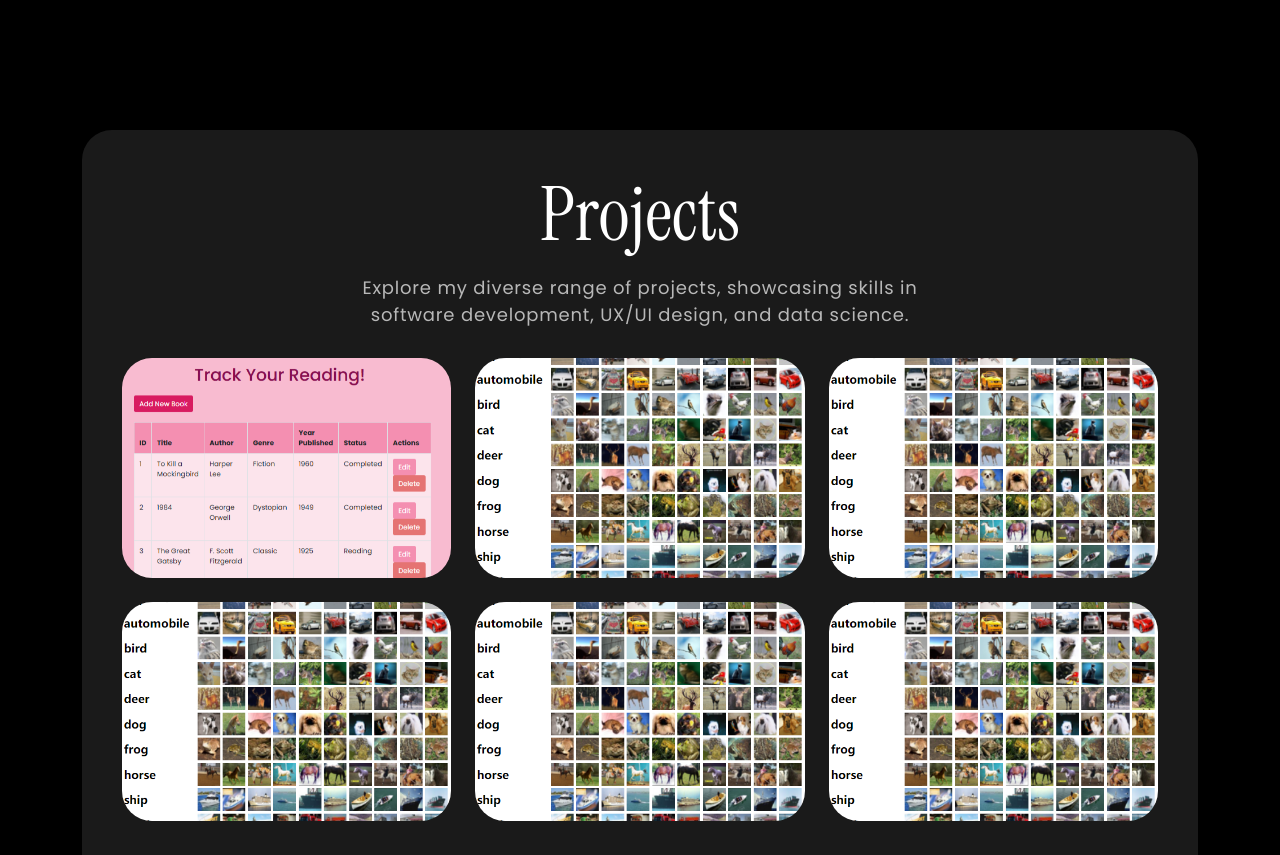
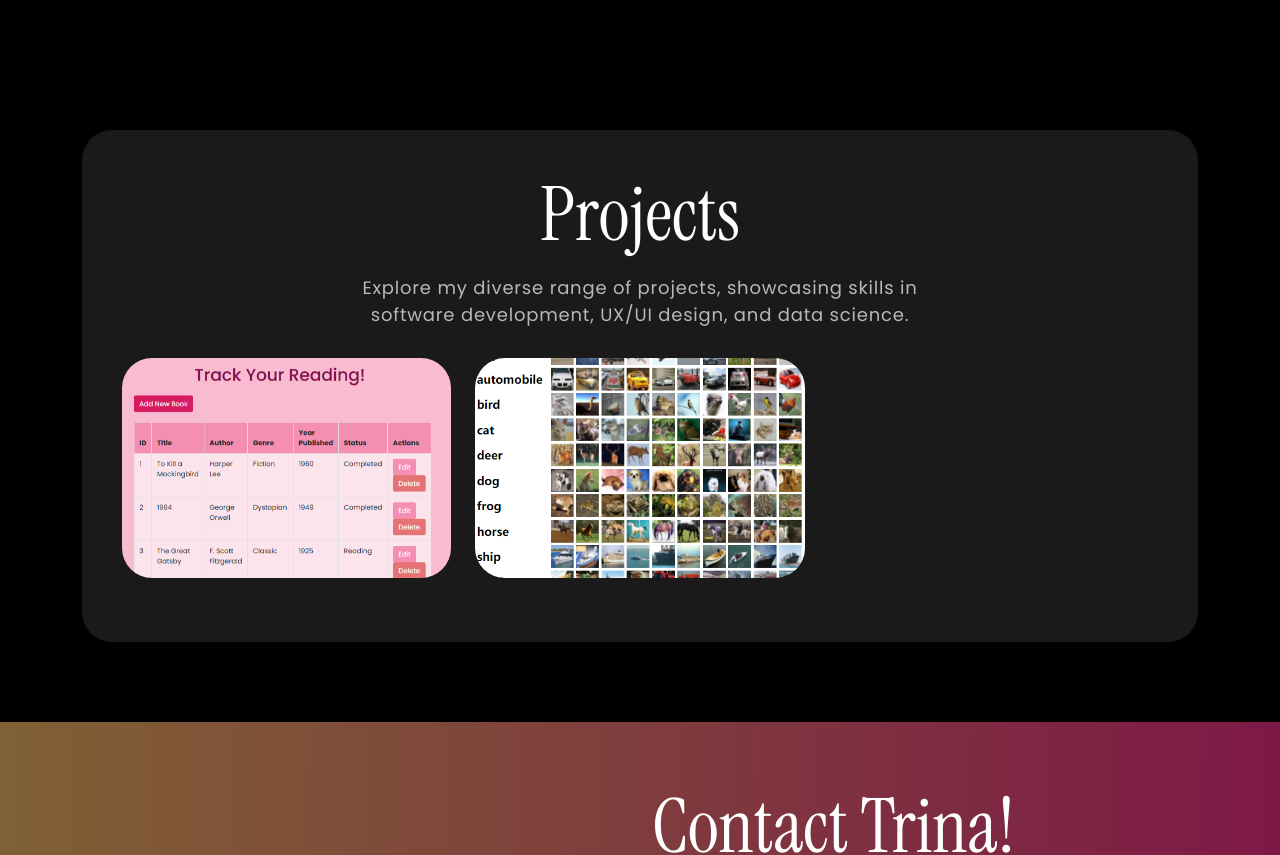
Before and after one commit to trinadas0/personal-website, a React (Create React App) app: page / in a window 1280 px wide. Shown: the part 1400-2255 px from the top of the page. Built offline with nearby package versions, Linux system fonts and the light colour scheme.

Commit message:
fixed fade animation

```diff
--- a/src/App.css
+++ b/src/App.css
@@ -335,6 +335,7 @@ nav.navbar .navbar-toggler[aria-expanded="true"] .navbar-toggler-icon {
     }
 }
 
+
 .txt-rotate > .wrap {
   border-right: 0.08em solid #666;
   font-family: 'Instrument', sans-serif;
@@ -386,6 +387,29 @@ nav.navbar .navbar-toggler[aria-expanded="true"] .navbar-toggler-icon {
 }
 
 /************ Projects Css ************/
+
+.hidden {
+  opacity: 0;
+  visibility: hidden;
+}
+
+.custom-fade-in {
+  opacity: 1;
+  visibility: visible;
+  animation: fadeIn 1s ease-in-out forwards;
+}
+
+@keyframes fadeIn {
+  0% {
+    opacity: 0;
+    transform: translateY(20px);
+  }
+  100% {
+    opacity: 1;
+    transform: translateY(0);
+  }
+}
+
 .project {
   padding: 80px 0;
   position: relative;
--- a/src/components/Projects.js
+++ b/src/components/Projects.js
@@ -1,3 +1,4 @@
+import { useState } from "react";
 import { Container, Row, Col } from "react-bootstrap";
 import { ProjectCard } from "./ProjectCard";
 import projImg1 from "../assets/img/project-img1.png";
@@ -6,6 +7,8 @@ import 'animate.css';
 import TrackVisibility from 'react-on-screen';
 
 export const Projects = () => {
+
+  const [isVisibleOnce, setIsVisibleOnce] = useState(false);
 
   const projects = [
     {
@@ -20,30 +23,7 @@ export const Projects = () => {
       imgUrl: projImg1,
       link: "https://github.com/trinadas0/pytorch-image-classification",
     },
-    {
-      title: "PyTorch Image Classification",
-      description: "Building a simple CNN using PyTorch.",
-      imgUrl: projImg1,
-      link: "https://github.com/trinadas0/pytorch-image-classification",
-    },
-    {
-      title: "PyTorch Image Classification",
-      description: "Building a simple CNN using PyTorch.",
-      imgUrl: projImg1,
-      link: "https://github.com/trinadas0/pytorch-image-classification",
-    },
-    {
-      title: "PyTorch Image Classification",
-      description: "Building a simple CNN using PyTorch.",
-      imgUrl: projImg1,
-      link: "https://github.com/trinadas0/pytorch-image-classification",
-    },
-    {
-      title: "PyTorch Image Classification",
-      description: "Building a simple CNN using PyTorch.",
-      imgUrl: projImg1,
-      link: "https://github.com/trinadas0/pytorch-image-classification",
-    },
+    // Add more projects here...
   ];
 
   return (
@@ -51,27 +31,30 @@ export const Projects = () => {
       <Container>
         <Row>
           <Col size={12}>
-            <TrackVisibility>
-              {({ isVisible }) =>
-                <div className={isVisible ? "animate__animated animate__fadeIn" : ""}>
-                  {/* New div for the rounded background */}
+            <TrackVisibility partialVisibility>
+              {({ isVisible }) => {
+                if (isVisible && !isVisibleOnce) {
+                  setIsVisibleOnce(true);
+                }
+                return (
+                  <div className={isVisibleOnce ? "custom-fade-in" : "hidden"}>
                     <div className="projects-bg">
                       <h2>Projects</h2>
                       <p>Explore my diverse range of projects, showcasing skills in software development, UX/UI design, and data science.</p>
                       <Row>
-                      {
-                        projects.map((project, index) => {
+                        {projects.map((project, index) => {
                           return (
                             <ProjectCard
                               key={index}
                               {...project}
                             />
                           )
-                        })
-                      }
+                        })}
                       </Row>
                     </div>
-                </div>}
+                  </div>
+                );
+              }}
             </TrackVisibility>
           </Col>
         </Row>
--- a/src/components/Skills.js
+++ b/src/components/Skills.js
@@ -1,10 +1,15 @@
+import { useState } from "react";
 import meter1 from "../assets/img/meter1.svg";
 import meter2 from "../assets/img/meter2.svg";
 import meter3 from "../assets/img/meter3.svg";
 import Carousel from 'react-multi-carousel';
 import 'react-multi-carousel/lib/styles.css';
+import TrackVisibility from 'react-on-screen';
 
 export const Skills = () => {
+
+  const [isVisibleOnce, setIsVisibleOnce] = useState(false);
+
   const responsive = {
     superLargeDesktop: {
       breakpoint: { max: 4000, min: 3000 },
@@ -25,10 +30,17 @@ export const Skills = () => {
   };
 
   return (
-    <section className="skill py-5" id="skills"> {/* Add py-5 for consistent padding */}
+    <section className="skill py-5" id="skills">
       <div className="container">
         <div className="row">
           <div className="col-12">
+            <TrackVisibility partialVisibility>
+              {({ isVisible }) => {
+                if (isVisible && !isVisibleOnce) {
+                  setIsVisibleOnce(true);
+                }
+                return (
+                  <div className={isVisibleOnce ? "custom-fade-in" : "hidden"}>
                     <div className="skill-bx wow zoomIn p-5">
                       <h2 className="mb-4">Skills</h2>
                       <p className="mb-5">Proficient in Python, Java, C, web development with Bootstrap and React.js, and machine learning with PyTorch.</p>
@@ -52,6 +64,10 @@ export const Skills = () => {
                       </Carousel>
                     </div>
                   </div>
+                );
+              }}
+            </TrackVisibility>
+          </div>
         </div>
       </div>
     </section>
```
Lines whose indentation alone changed are shown as unchanged.
